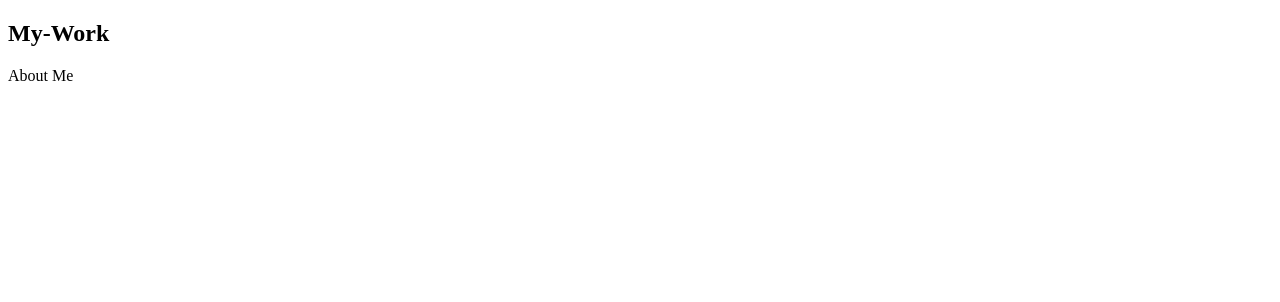
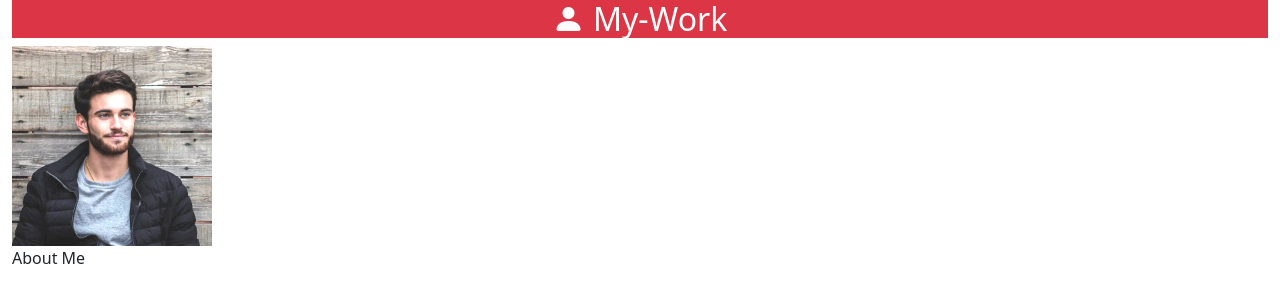
Before and after one commit to saurabhmishra2103/My-Work, a website: page index.html in a window 1280 px wide. Drawn offline with nearby package versions, Linux system fonts and the light colour scheme.

Commit message:
Image Updated

```diff
--- a/index.html
+++ b/index.html
@@ -5,9 +5,12 @@
     <meta http-equiv="X-UA-Compatible" content="IE=edge">
     <meta name="viewport" content="width=device-width, initial-scale=1.0">
     <title>Document</title>
+    <link href="https://cdn.jsdelivr.net/npm/bootstrap@5.2.3/dist/css/bootstrap.min.css" rel="stylesheet" integrity="sha384-rbsA2VBKQhggwzxH7pPCaAqO46MgnOM80zW1RWuH61DGLwZJEdK2Kadq2F9CUG65" crossorigin="anonymous">
+    <link rel="stylesheet" href="https://cdn.jsdelivr.net/npm/bootstrap-icons@1.10.2/font/bootstrap-icons.css">
 </head>
-<body>
-    <h2>My-Work</h2>
+<body class="container-fluid">
+    <h2 class="bg-danger text-white text-center"> <span class="bi bi-person-fill"></span> My-Work</h2>
+    <img src="public/profile.jpg" width="200" height="200">
     <p>About Me</p>
 </body>
 </html>
```
Also changed, not shown: public/profile.jpg (added).
